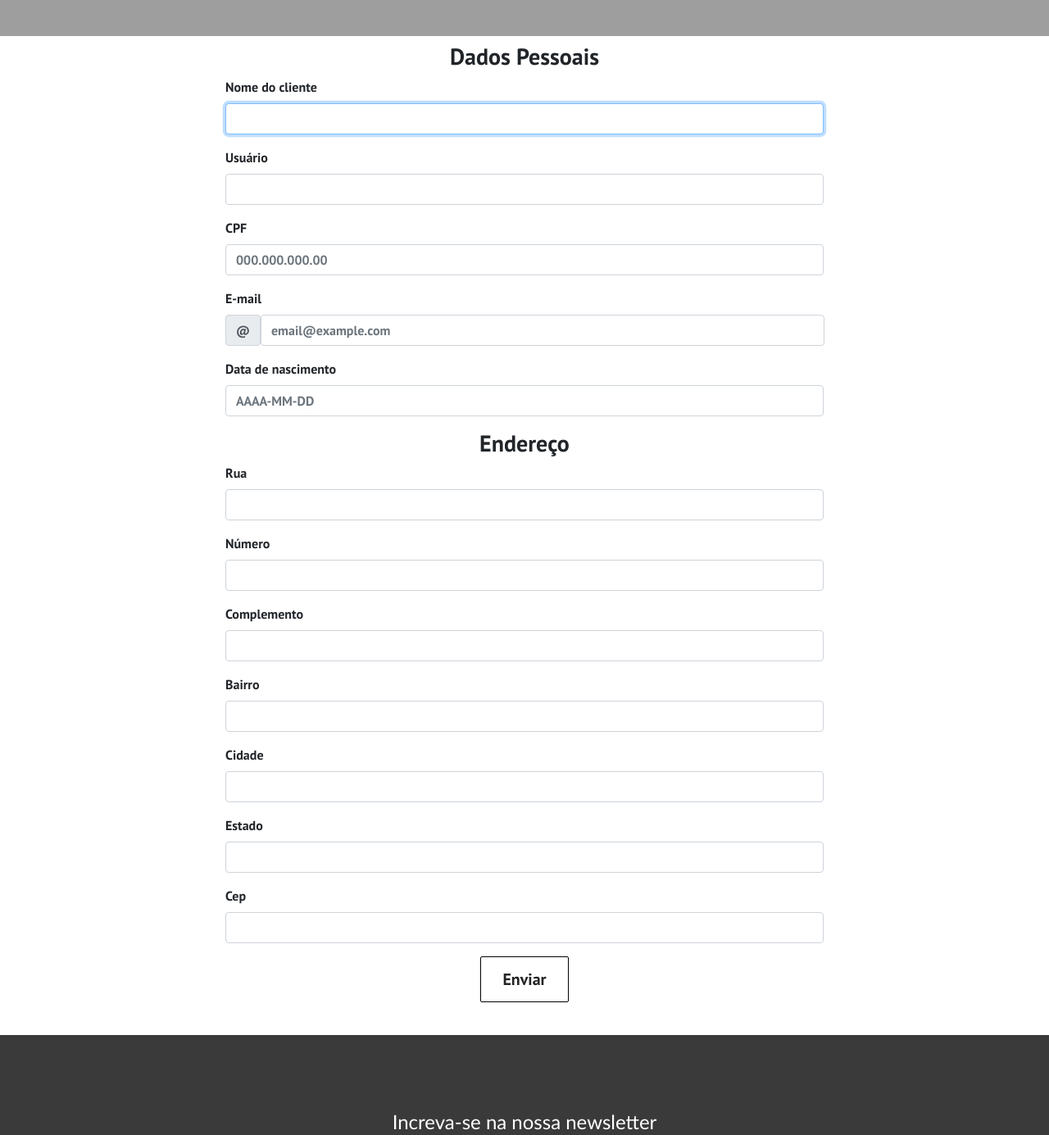
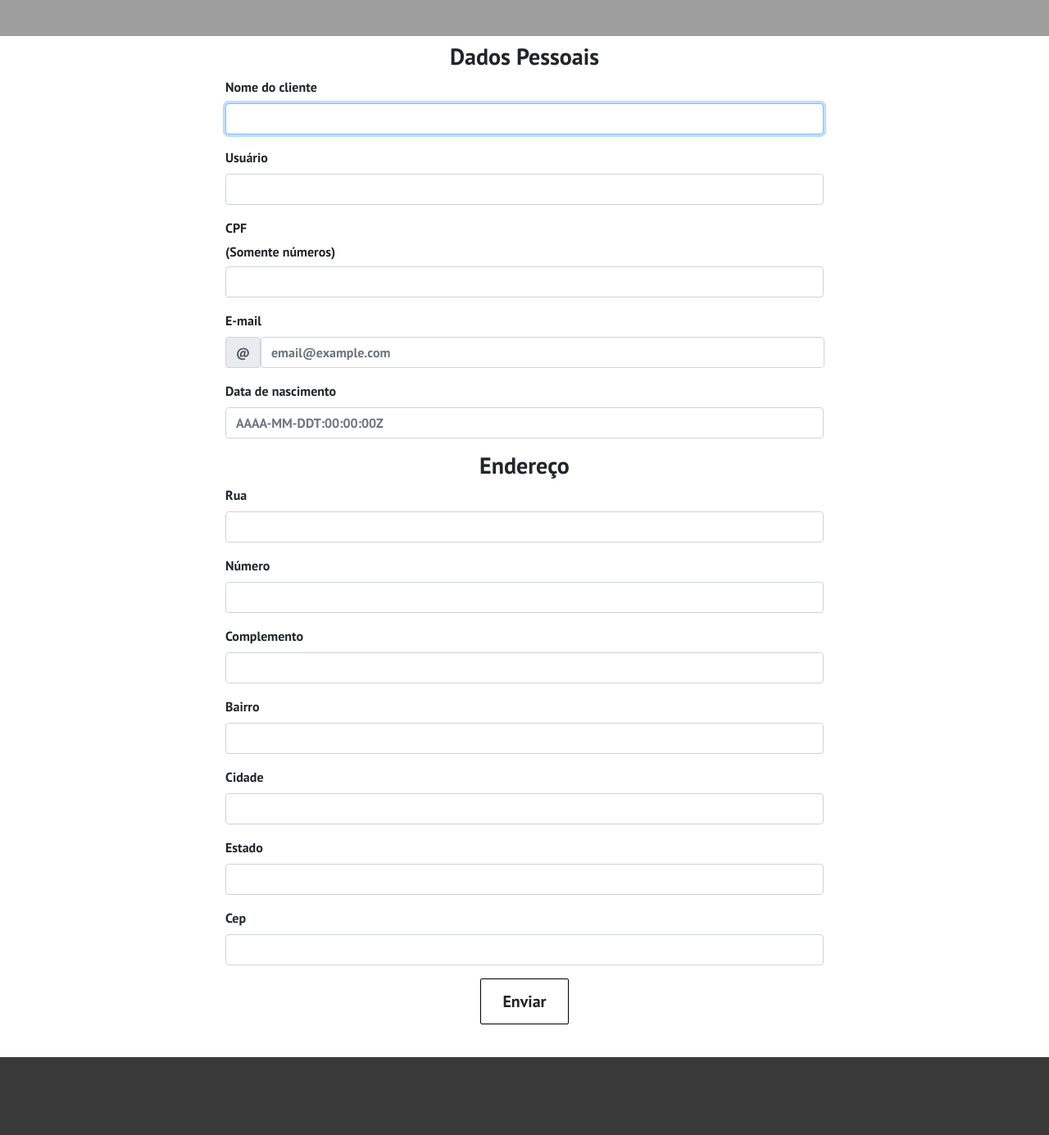
Before and after one commit to KarinedoValle/Projeto_final_Front_End_Web, a React (Create React App) app in the folder projetofeweb/: page /cadastrar in a window 1280 px wide. Shown: the part 782-2167 px from the top of the page at 82% size. Built offline with nearby package versions, Linux system fonts and the light colour scheme; no server answers; grey boxes are pictures that could not be loaded.

Commit message:
O código de cadastrar cliente está funcionando!

```diff
--- a/projetofeweb/src/components/others/Button2.js
+++ b/projetofeweb/src/components/others/Button2.js
@@ -11,9 +11,7 @@ export const Button2 = ({children, type, onClick, buttonStyle, buttonSize, }) =>
     const checkButtonSize = SIZES.includes(buttonSize) ? buttonSize : SIZES[0]
 
     return (
-        <Link to = "/login" className = "btns-mobile">
             <button className = {`btns ${checkButtonStyle} ${checkButtonSize}`} onClick = {onClick} type={type}>{children}</button>
-        </Link>
     )
 
 }
--- a/projetofeweb/src/components/pages/cadastrar.js
+++ b/projetofeweb/src/components/pages/cadastrar.js
@@ -7,7 +7,7 @@ import api from '../../services/api'
 
 export default function Cadastrar() {
     const [cliente, setCliente] = useState({})
-    const [name, setName] = useState('')
+    const [name, setName] = useState('Maria Clara')
     const [user, setUser] = useState('')
     const [cpf, setCpf] = useState('')
     const [mail, setMail] = useState('')
@@ -58,10 +58,9 @@ export default function Cadastrar() {
         setZoneCode(e.target.value);
     }
 
-    const handleSubmit = (e) => {
-        e.preventDefault()
+    const handleSubmit = () => {
 
-        var customer = {
+       setCliente({
             nome: name,
             usuario: user,
             cpf: cpf,
@@ -76,18 +75,14 @@ export default function Cadastrar() {
                 estado: state,
                 cep: zoneCode
             }
-        }
-        setCliente(customer)
-        console.log(cliente)
-        console.log(customer)
-        api.post('/cliente', cliente).then(res => console.log(res)).catch(erro => console.log(erro))
+        })
     }
 
-    // useEffect(() => {
-    //     api.post('/cliente', cliente).then(response => {
-    //         console.log(response.data)
-    //     }).catch(erro => console.log(erro))
-    // }, [cliente])
+    useEffect(() => {
+        api.post('/cliente', cliente).then(response => {
+            console.log(response.data)
+        }).catch(erro => console.log(erro))
+    }, [cliente])
 
     return (
 
@@ -110,18 +105,19 @@ export default function Cadastrar() {
                                 </div>
                                 <div className="form-group">
                                     <label htmlFor="cpf">CPF</label>
-                                    <input type="text" required={true} placeholder="000.000.000.00" className="cpf form-control" id="cpf" onChange={getCpf} />
+                                    <h6>(Somente números)</h6>
+                                    <input type="text" required={true} className="cpf form-control" id="cpf" onChange={getCpf} />
                                 </div>
                                 <div className="form-group">
                                     <label htmlFor="email">E-mail</label>
                                     <div className="input-group-prepend">
                                         <span className="input-group-text">@</span>
-                                        <input type="email" required={true} placeholder="email@example.com" className="emai form-control" id="email" onChange={getMail} />
+                                        <input type="email" required={true}  placeholder="email@example.com" className="emai form-control" id="email" onChange={getMail} />
                                     </div>
                                 </div>
                                 <div className="form-group">
                                     <label htmlFor="dataNascimento">Data de nascimento</label>
-                                    <input type="text" required={true} placeholder="AAAA-MM-DD" className="dataNascimento form-control" id="dataNascimento" onChange={getBirthday} />
+                                    <input type="text" required={true} placeholder="AAAA-MM-DDT:00:00:00Z" className="dataNascimento form-control" id="dataNascimento" onChange={getBirthday} />
                                 </div>
                                 <h3>Endereço</h3>
                                 <div className="form-group">
@@ -142,11 +138,11 @@ export default function Cadastrar() {
                                 </div>
                                 <div className="form-group">
                                     <label htmlFor="cidade">Cidade</label>
-                                    <input type="text" required={true} className="cidade form-control" id="cidade" onChange={getCity} />
+                                    <input type="text" required={true}  className="cidade form-control" id="cidade" onChange={getCity} />
                                 </div>
                                 <div className="form-group">
                                     <label htmlFor="estado">Estado</label>
-                                    <input type="text" required={true} className="estado form-control" id="estado" onChange={getState} />
+                                    <input type="text" required={true} required={true} className="estado form-control" id="estado" onChange={getState} />
                                 </div>
                                 <div className="form-group">
                                     <label htmlFor="cep">Cep</label>
```
